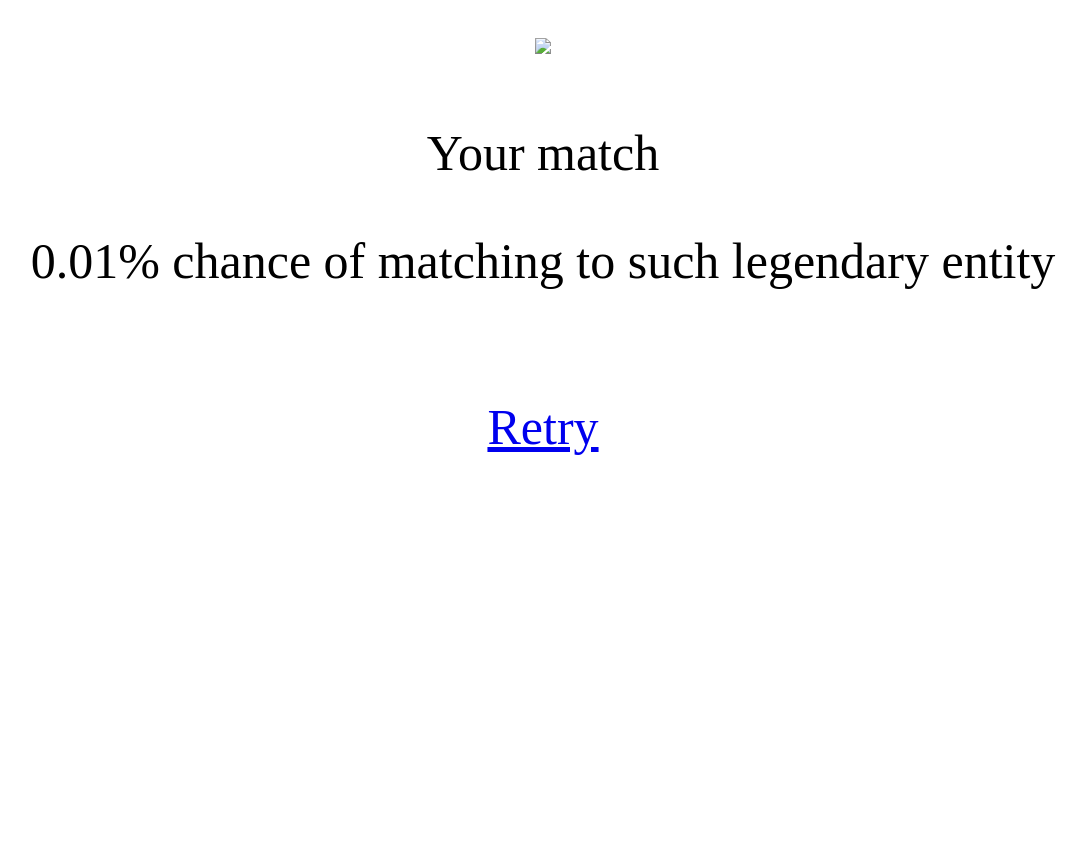
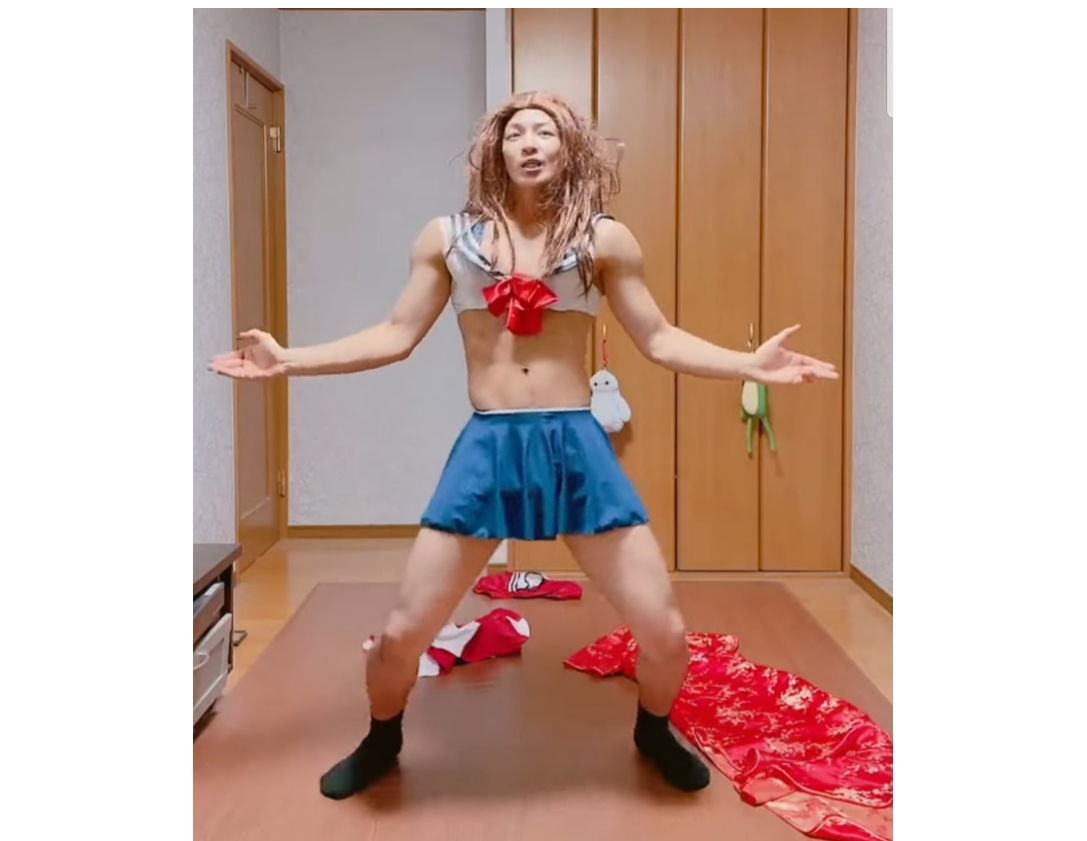
Before and after one commit to Gepigs/Catfishin, a plain HTML site: page cat-fished.html in a window 1280 px wide. Shown: the top 841 px of the page, without its empty margins (97-1184 px from the left). Before the commit the page ends 800 px from the top, so only its background shows below. Drawn offline with Linux system fonts and the light colour scheme.

Commit message:
cat-fished.html

```diff
--- a/cat-fished.html
+++ b/cat-fished.html
@@ -13,7 +13,7 @@
 </head>
 <body>
   <center>
-    <img src="images/niga-you-gay.jpg" width="700px">
+    <img src="niga-you-gay.jpg" width="700px">
     <br><br>
     <p style="font-size:50px; margin-top:0;">
       Your match
```
